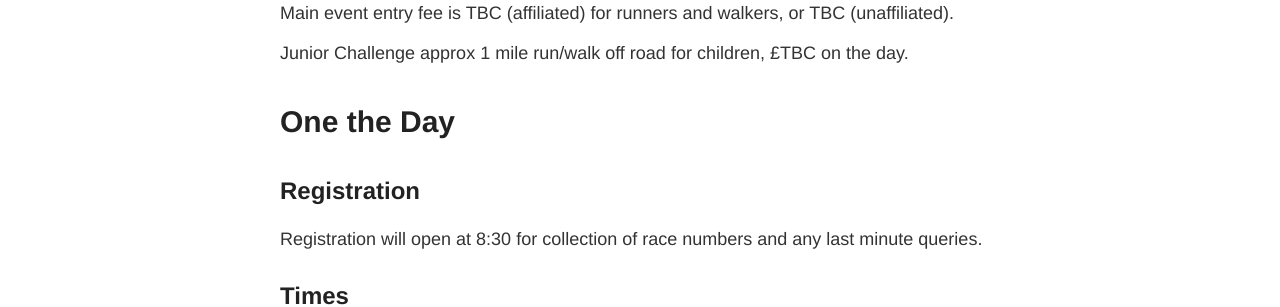
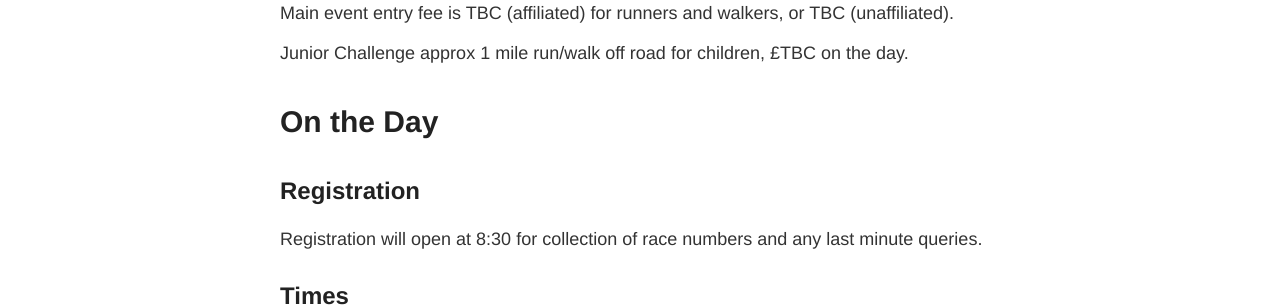
Before and after one commit to Charnwood-Challenge/Charnwood-Challenge.github.io, a Jekyll site: the page built from about.md, in a window 1280 px wide. Shown: the part 625-932 px from the top of the page. Built offline with Jekyll 4.4.1, drawn with Linux system fonts in a browser that asks for light colours.

Commit message:
Update about.md

```diff
--- a/about.md
+++ b/about.md
@@ -18,7 +18,7 @@ Main event entry fee is TBC (affiliated) for runners and walkers, or TBC (unaffi
 
 Junior Challenge approx 1 mile run/walk off road for children, £TBC on the day.
 
-# One the Day
+# On the Day
 
 ## Registration
 
```
